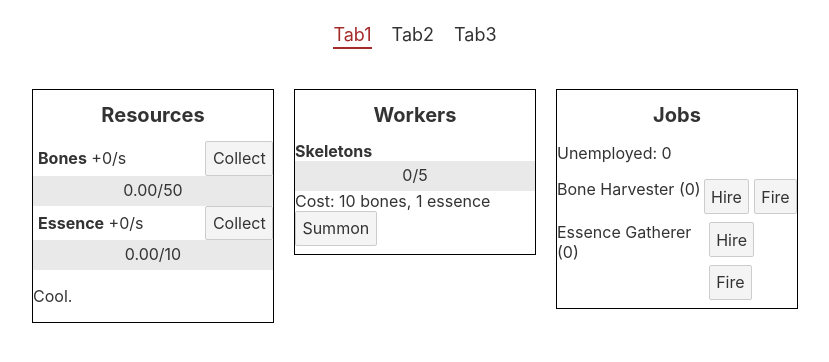
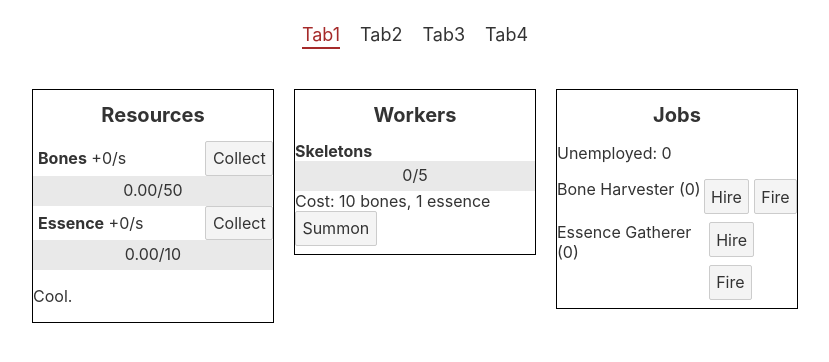
Before and after one commit to JackOE3/cogito-cosmos, a Svelte app: page / in a window 1280 px wide. Shown: the top 362 px of the page, without its empty margins (225-1054 px from the left). Built offline with nearby package versions, Linux system fonts and the light colour scheme.

Commit message:
cmd line commit message

```diff
--- a/src/App.svelte
+++ b/src/App.svelte
@@ -3,12 +3,11 @@
   import {bones, essence} from './stores/ResourceStore.js'
   import {skeletons} from './stores/WorkerStore.js'
   import {boneHarvester, essenceGatherer} from './stores/JobStore.js'
-
 	import ProgBar from './components/ProgBar.svelte'
 	import Tabs from './components/Tabs.svelte'
   import Resource from './components/Resource.svelte'
 
-	let items = ['Tab1', 'Tab2', 'Tab3']
+	let items = ['Tab1', 'Tab2', 'Tab3', 'Tab4']
 	let activeItem = items[0]
   const tabChange = (e) => {
     activeItem = e.detail;
```
